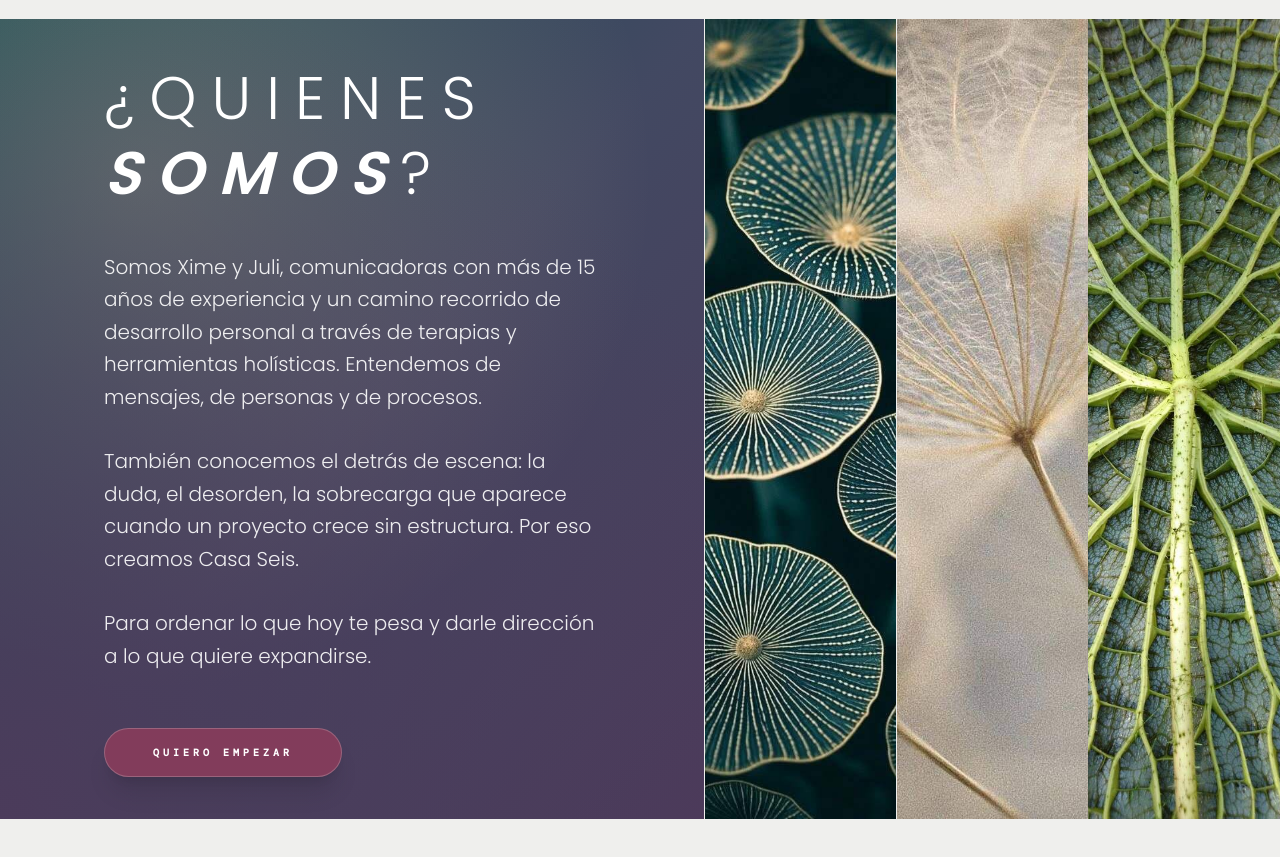
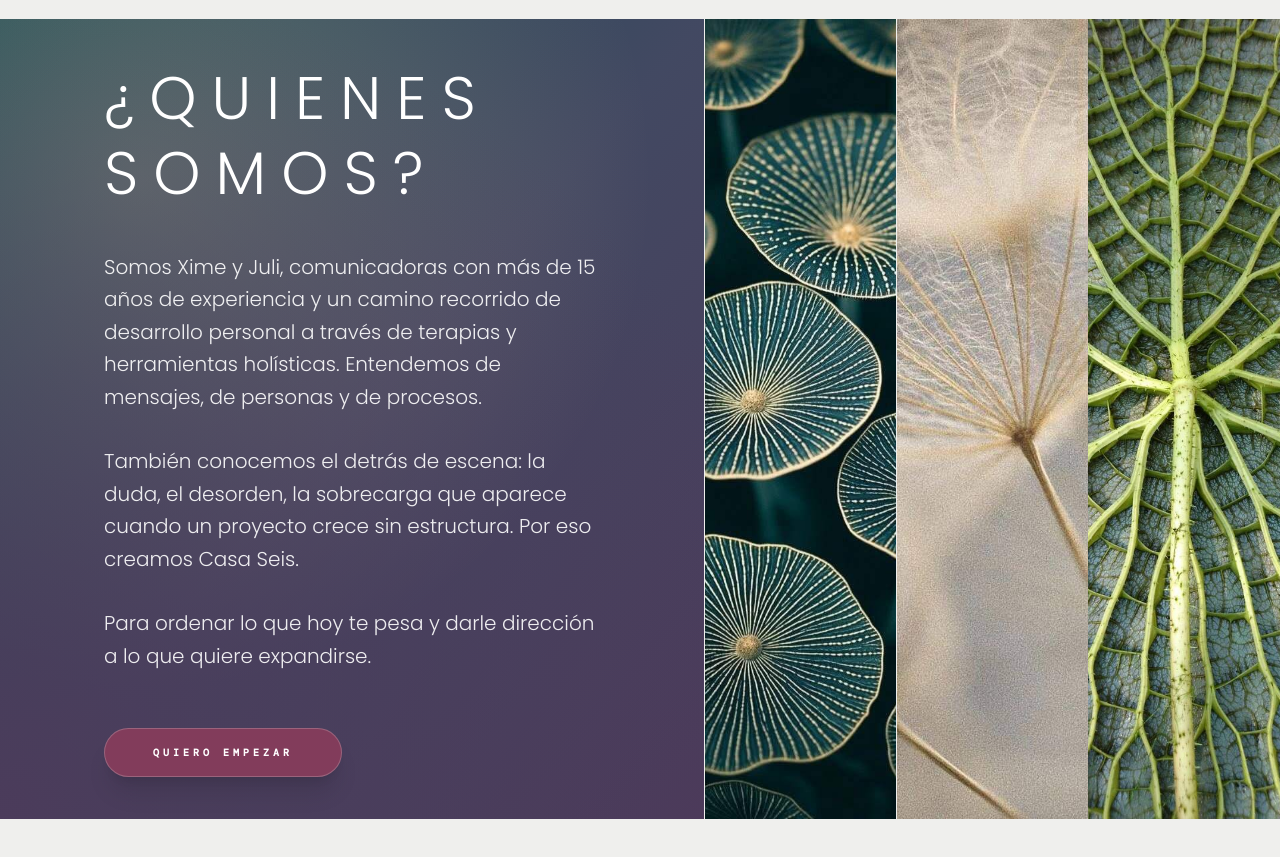
Before and after one commit to somoscasaseis/somoscasaseis, a Next.js app: page / in a window 1280 px wide. Shown: the part 5200-6057 px from the top of the page. Built offline with nearby package versions, Linux system fonts and the light colour scheme; a web font is replaced by a local one.

Commit message:
Wednesday Tipos

```diff
--- a/src/components/v2/sections/AboutV2.tsx
+++ b/src/components/v2/sections/AboutV2.tsx
@@ -58,12 +58,8 @@ export const AboutV2 = () => {
             className="relative z-10 text-white space-y-10 max-w-xl px-10"
           >
             <h2 className="text-3xl md:text-5xl lg:text-6xl font-light tracking-[0.25em] uppercase leading-tight">
-              <SplitReveal text="¿QUIENES" stagger={0.05} />
-              <br />
-              <span className="font-semibold italic">
-                <SplitReveal text="SOMOS" stagger={0.06} baseDelay={0.4} />
-              </span>
-              <SplitReveal text="?" stagger={0.05} baseDelay={0.8} />
+              <SplitReveal text="¿QUIENES SOMOS?" stagger={0.05} />
+
             </h2>
 
             <div className="space-y-8 text-lg md:text-xl font-light leading-relaxed text-white/90">
@@ -106,16 +102,16 @@ export const AboutV2 = () => {
 
           {/* Imagen 2 */}
           <motion.div
-             style={{ width: accordionWidth }}
-             className="relative h-full border-l border-white/5 overflow-hidden"
+            style={{ width: accordionWidth }}
+            className="relative h-full border-l border-white/5 overflow-hidden"
           >
             <Image src="/3.jpg" alt="" fill className="object-cover" priority />
           </motion.div>
 
           {/* Imagen 3 */}
           <motion.div
-             style={{ width: accordionWidth }}
-             className="relative h-full overflow-hidden"
+            style={{ width: accordionWidth }}
+            className="relative h-full overflow-hidden"
           >
             <Image src="/2.jpg" alt="" fill className="object-cover" priority />
           </motion.div>
```
